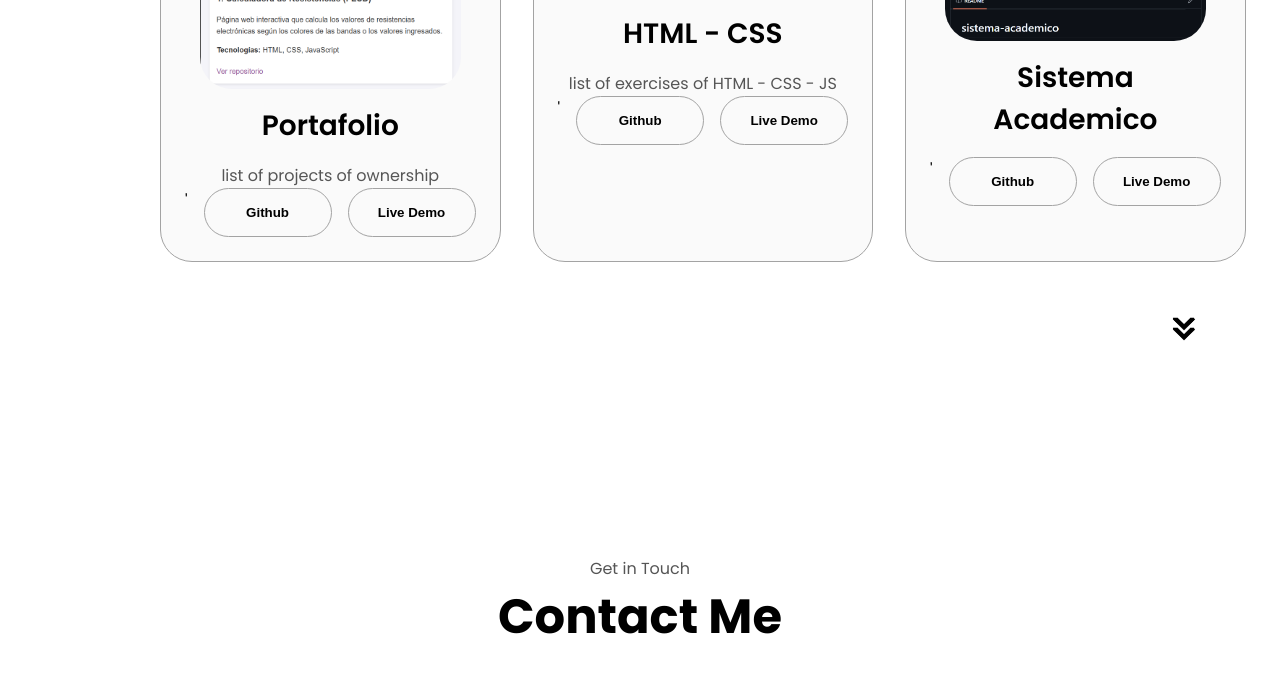
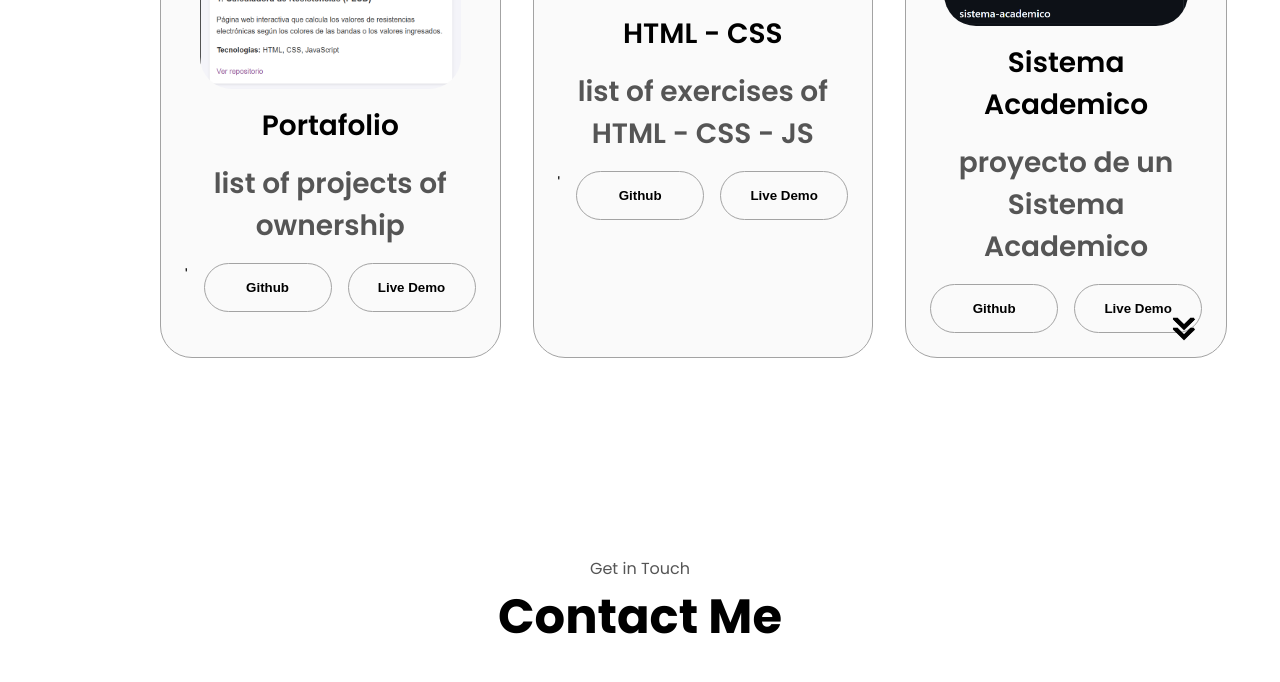
Before and after one commit to eimmy-o/curriculum_vitae, a plain HTML site: page index.html in a window 1280 px wide. Shown: the part 2695-3377 px from the top of the page. Drawn offline with Linux system fonts and the light colour scheme.

Commit message:
Project description

```diff
--- a/assets/css/styles.css
+++ b/assets/css/styles.css
@@ -88,7 +88,7 @@ a, .btn {
    width: 100% ;
    height: 2px ;
    background-color: black ;
-   transition: all 0.3 ease-in-out;
+   transition: all 0.3s ease-in-out;
 }
 
 .menu-links {
@@ -363,6 +363,11 @@ article .icon {
    color: black;
 }
 
+.project-description {
+   margin: 1rem ;
+   color : rgb(85, 85, 85);
+}
+
 .project-btn {
    color: black ;
    border-color: rgb(163, 163, 163) ;
--- a/index.html
+++ b/index.html
@@ -210,7 +210,7 @@
                             <img src="assets/imgs/project_1.png" alt="Project 1" class="project-img">
                         </div>
                         <h2 class="experience-sub-title project-title">Portafolio</h2>
-                        <p>list of projects of ownership</p>
+                        <p class="experience-sub-title project-description">list of projects of ownership</p>
                         <div class="btn-container"> '
                             <button class="btn btn-color-2 project-btn" onclick="location.href='https://github.com/eimmy-o/eimmy-o.github.io'">
                                 Github
@@ -225,7 +225,7 @@
                             <img src="assets/imgs/project_2.png" alt="Project 2" class="project-img">
                         </div>
                         <h2 class="experience-sub-title project-title">HTML - CSS</h2>
-                        <p>list of exercises of HTML - CSS - JS</p>
+                        <p class="experience-sub-title project-description">list of exercises of HTML - CSS - JS</p>
                         <div class="btn-container"> '
                             <button class="btn btn-color-2 project-btn" onclick="location.href='https://github.com/eimmy-o/practica-html-css-javascript'">
                                 Github
@@ -240,7 +240,8 @@
                             <img src="assets/imgs/project_3.png" alt="Project 3" class="project-img">
                         </div>
                         <h2 class="experience-sub-title project-title">Sistema Academico</h2>
-                        <div class="btn-container"> '
+                        <p class="experience-sub-title project-description">proyecto de un Sistema Academico</p>
+                        <div class="btn-container">
                             <button class="btn btn-color-2 project-btn" onclick="location.href='https://github.com/eimmy-o/sistema-academico'">
                                 Github
                             </button>
```
